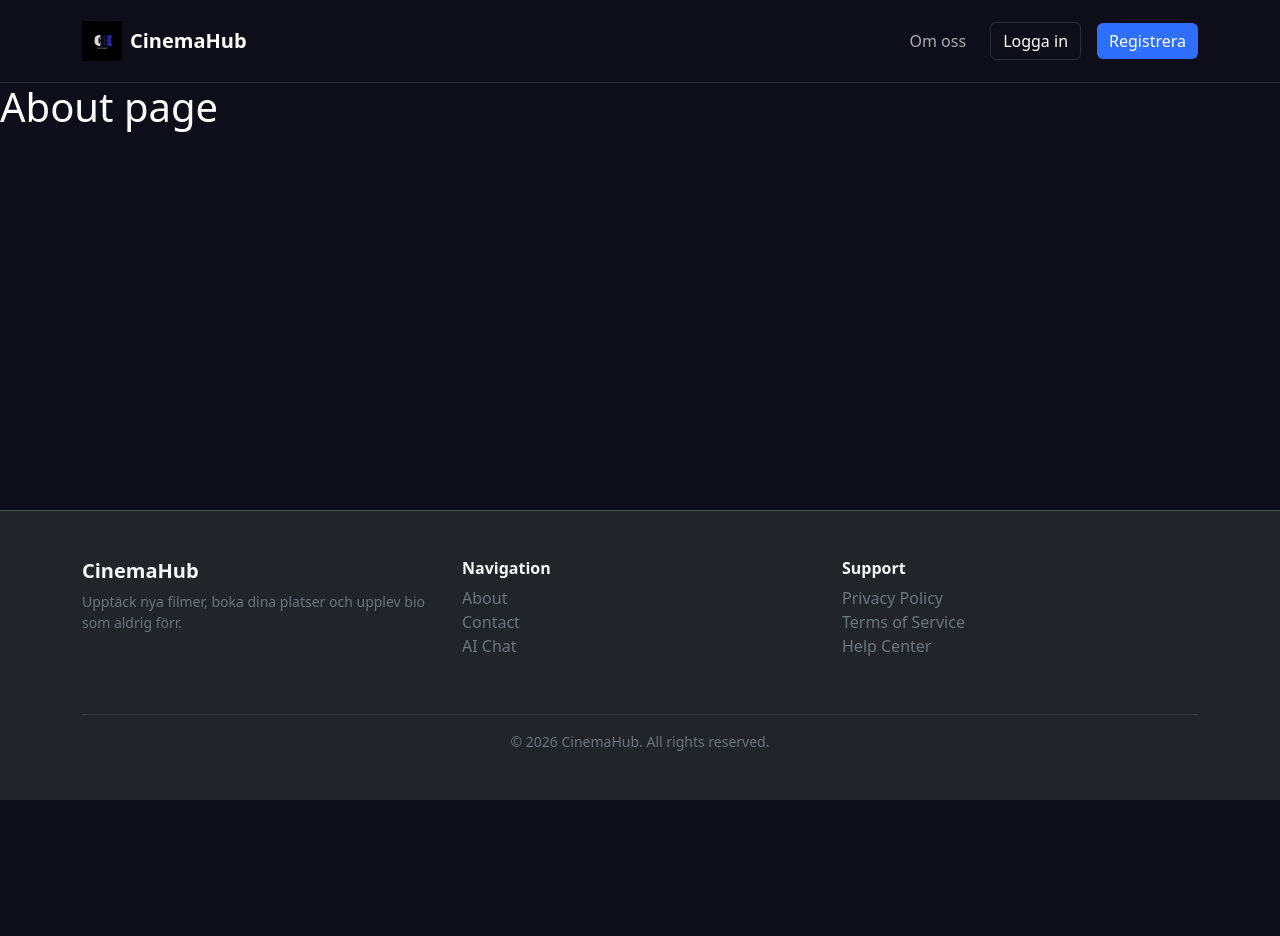
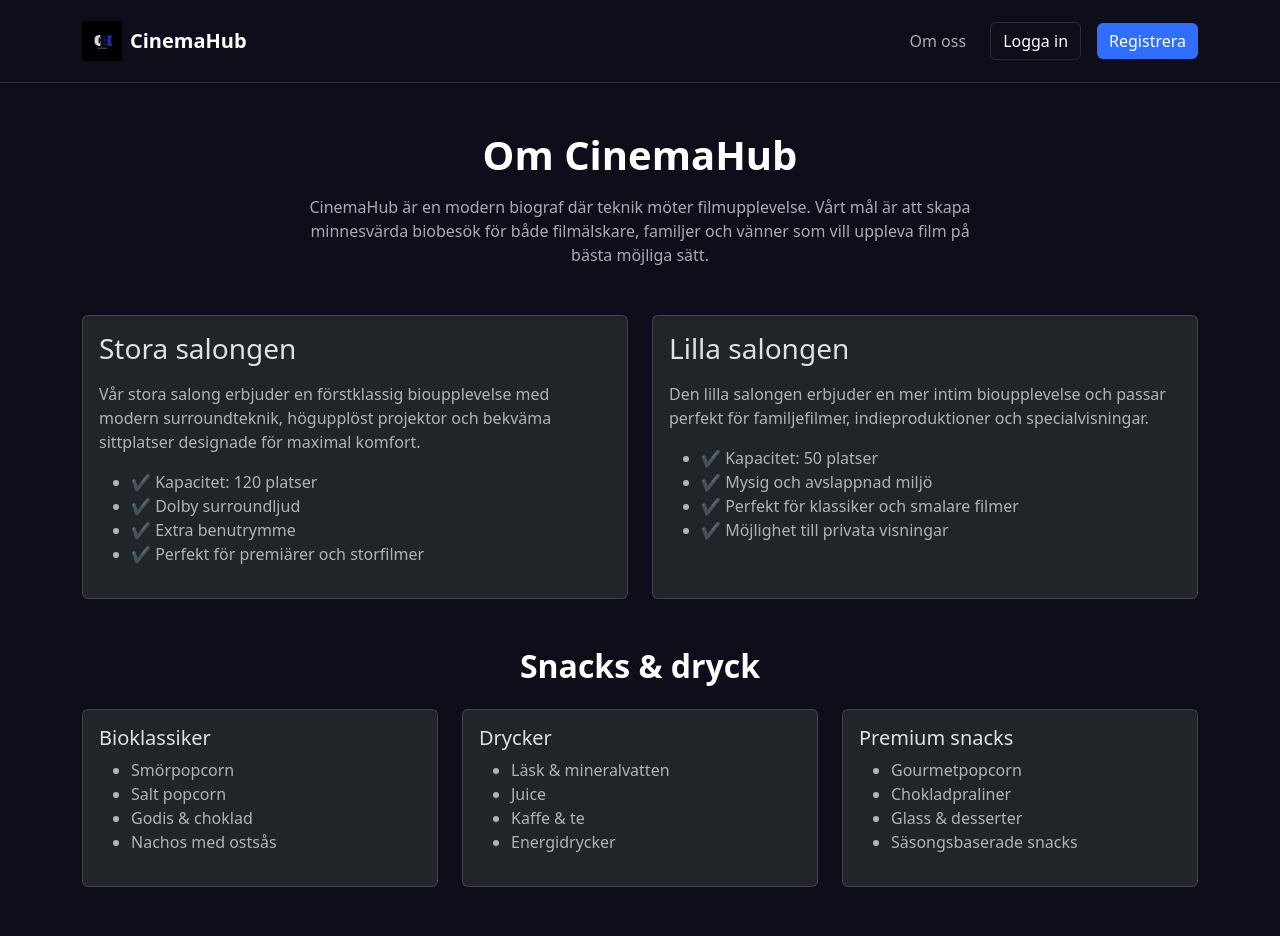
Before and after one commit to ebadianh/cinema-hub, a React (Vite) app: page /about in a window 1280 px wide. Shown: the top 936 px of the page. Before the commit the page ends 800 px from the top, so only its background shows below. Built offline with nearby package versions, Linux system fonts and the light colour scheme; no server answers.

Commit message:
about us page created

```diff
--- a/src/pages/About.tsx
+++ b/src/pages/About.tsx
@@ -1,5 +1,118 @@
 export default function About() {
-    return <>
-        <h1>About page</h1>
-    </>
-};
+  return (
+    <section className="container py-5">
+
+      {/* Header */}
+      <div className="mb-5 text-center">
+        <h1 className="fw-bold mb-3">Om CinemaHub</h1>
+        <p className="ch-muted mx-auto" style={{ maxWidth: "700px" }}>
+          CinemaHub är en modern biograf där teknik möter filmupplevelse.
+          Vårt mål är att skapa minnesvärda biobesök för både filmälskare,
+          familjer och vänner som vill uppleva film på bästa möjliga sätt.
+        </p>
+      </div>
+
+      {/* Salonger */}
+      <div className="row g-4 mb-5">
+        <div className="col-md-6">
+          <div className="card ch-card h-100">
+            <div className="card-body">
+              <h3 className="card-title mb-3">Stora salongen</h3>
+              <p className="ch-muted">
+                Vår stora salong erbjuder en förstklassig bioupplevelse med
+                modern surroundteknik, högupplöst projektor och bekväma
+                sittplatser designade för maximal komfort.
+              </p>
+              <ul className="ch-muted">
+                <li>✔ Kapacitet: 120 platser</li>
+                <li>✔ Dolby surroundljud</li>
+                <li>✔ Extra benutrymme</li>
+                <li>✔ Perfekt för premiärer och storfilmer</li>
+              </ul>
+            </div>
+          </div>
+        </div>
+
+        <div className="col-md-6">
+          <div className="card ch-card h-100">
+            <div className="card-body">
+              <h3 className="card-title mb-3">Lilla salongen</h3>
+              <p className="ch-muted">
+                Den lilla salongen erbjuder en mer intim bioupplevelse och
+                passar perfekt för familjefilmer, indieproduktioner och
+                specialvisningar.
+              </p>
+              <ul className="ch-muted">
+                <li>✔ Kapacitet: 50 platser</li>
+                <li>✔ Mysig och avslappnad miljö</li>
+                <li>✔ Perfekt för klassiker och smalare filmer</li>
+                <li>✔ Möjlighet till privata visningar</li>
+              </ul>
+            </div>
+          </div>
+        </div>
+      </div>
+
+      {/* Snacks */}
+      <div className="mb-5">
+        <h2 className="fw-bold mb-4 text-center">Snacks & dryck</h2>
+
+        <div className="row g-4">
+          <div className="col-md-4">
+            <div className="card ch-card h-100">
+              <div className="card-body">
+                <h5 className="card-title">Bioklassiker</h5>
+                <ul className="ch-muted">
+                  <li>Smörpopcorn</li>
+                  <li>Salt popcorn</li>
+                  <li>Godis & choklad</li>
+                  <li>Nachos med ostsås</li>
+                </ul>
+              </div>
+            </div>
+          </div>
+
+          <div className="col-md-4">
+            <div className="card ch-card h-100">
+              <div className="card-body">
+                <h5 className="card-title">Drycker</h5>
+                <ul className="ch-muted">
+                  <li>Läsk & mineralvatten</li>
+                  <li>Juice</li>
+                  <li>Kaffe & te</li>
+                  <li>Energidrycker</li>
+                </ul>
+              </div>
+            </div>
+          </div>
+
+          <div className="col-md-4">
+            <div className="card ch-card h-100">
+              <div className="card-body">
+                <h5 className="card-title">Premium snacks</h5>
+                <ul className="ch-muted">
+                  <li>Gourmetpopcorn</li>
+                  <li>Chokladpraliner</li>
+                  <li>Glass & desserter</li>
+                  <li>Säsongsbaserade snacks</li>
+                </ul>
+              </div>
+            </div>
+          </div>
+        </div>
+      </div>
+
+      {/* Extra info */}
+      <div className="text-center">
+        <h2 className="fw-bold mb-3">Vår vision</h2>
+        <p className="ch-muted mx-auto" style={{ maxWidth: "700px" }}>
+          Vi strävar efter att kombinera modern teknik med klassisk
+          biokänsla. Hos CinemaHub vill vi att varje besök ska kännas
+          speciellt — oavsett om du kommer för en premiär, familjekväll
+          eller spontant biobesök.
+        </p>
+      </div>
+
+    </section>
+  );
+}
```
